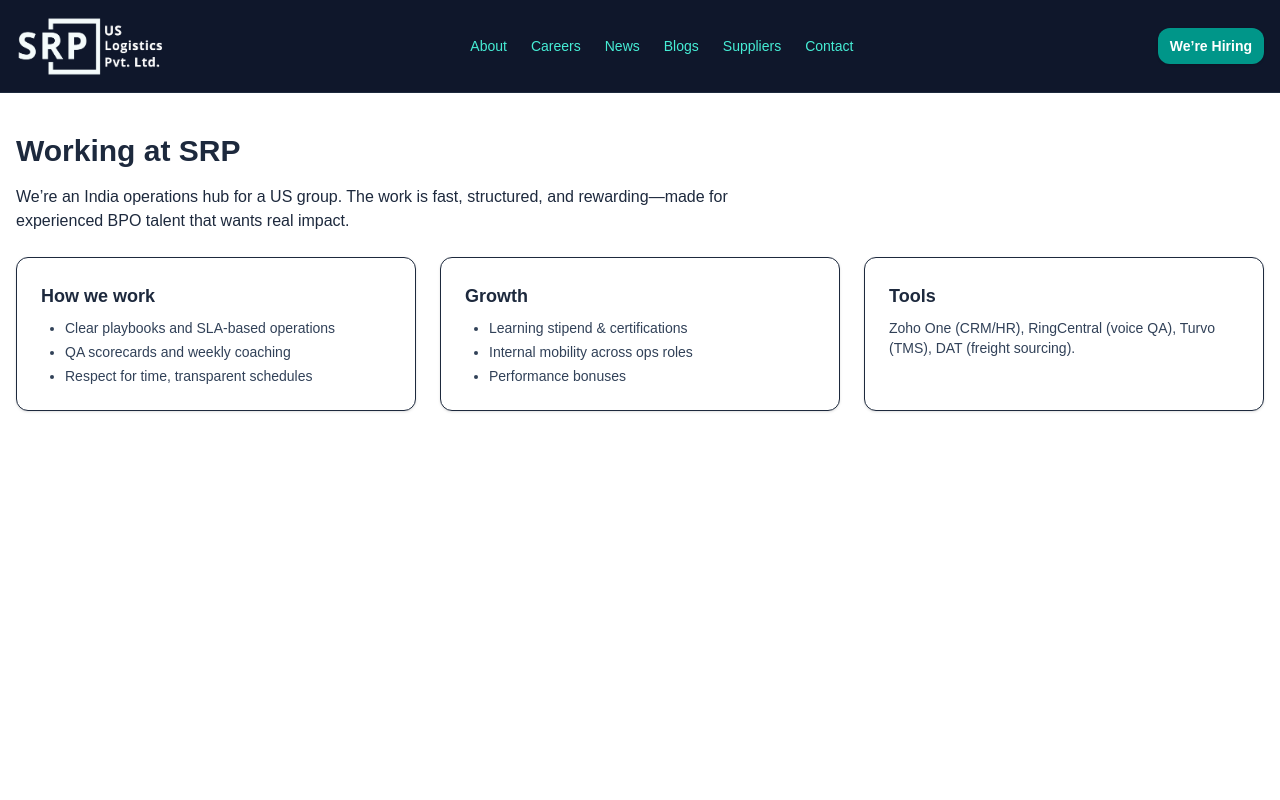
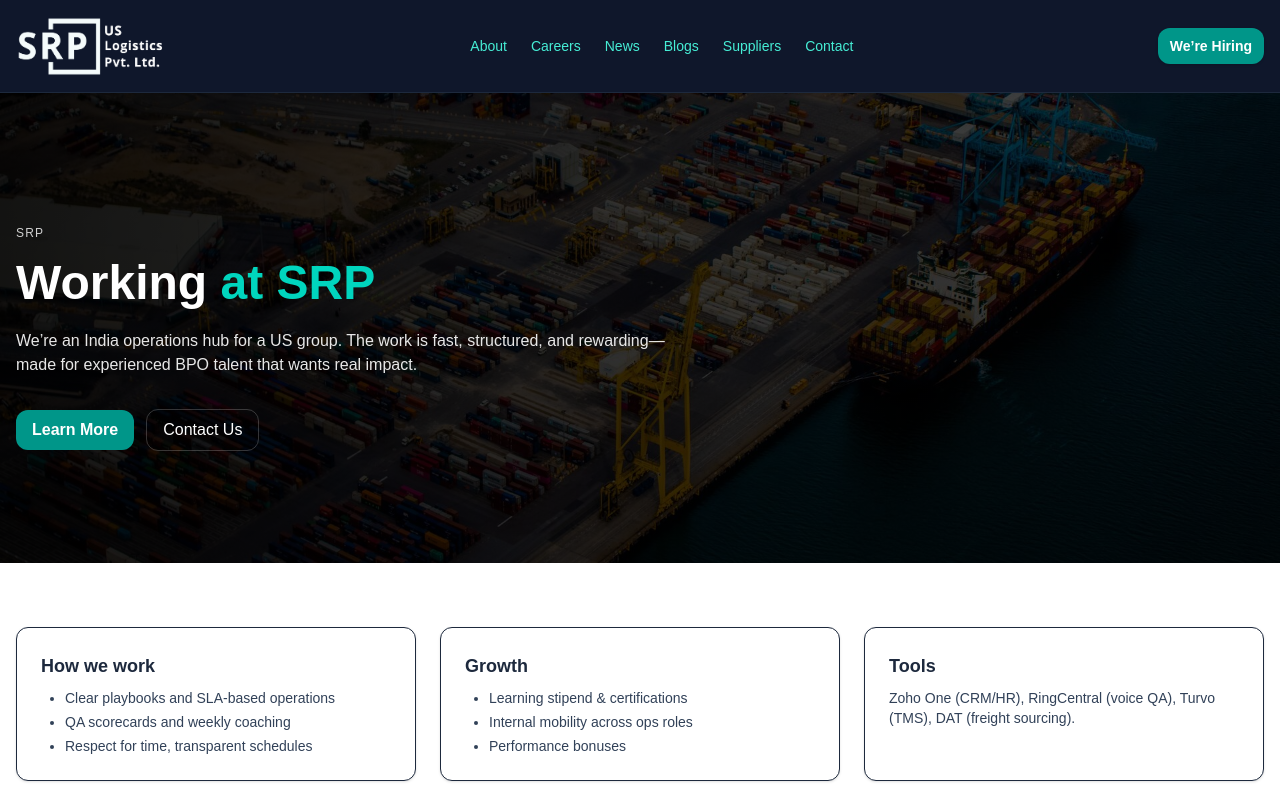
Before and after one commit to vivekinsonix/srp-india, a Next.js app: page /about/working-at-srp in a window 1280 px wide. Shown: the top 800 px of the page. Built offline with nearby package versions, Linux system fonts and the light colour scheme.

Commit message:
Sub neader chnages

```diff
--- a/src/app/about/improving-communities/page.tsx
+++ b/src/app/about/improving-communities/page.tsx
@@ -1,19 +1,24 @@
 import Header from "../../header/page";
 import Footer from "../../footer/page";
+import HeroSection from "@/app/subheader/page";
 
 export default function CommunitiesPage() {
   return (
     <>
       <div className="min-h-screen bg-white text-slate-800">
         <Header />
+        <HeroSection
+          backgroundImage="/hero-bg.jpg"
+          eyebrow="SRP"
+          title="Improving"
+          highlight="Communities"
+          description=" Our growth must uplift the communities around us. We invest in youth
+        readiness, campus events, and local CSR that creates pathways into
+        meaningful work."
+          primaryAction={{ label: "Learn More", href: "/about" }}
+          secondaryAction={{ label: "Contact Us", href: "/contact" }}
+        />
         <main className=" mx-auto max-w-7xl px-4 py-10">
-      <h1 className="text-3xl font-semibold">Improving Communities</h1>
-
-      <p className="lead mt-4 max-w-3xl">
-        Our growth must uplift the communities around us. We invest in youth
-        readiness, campus events, and local CSR that creates pathways into
-        meaningful work.
-      </p>
 
           <div className="prose mt-6 max-w-none">
             <h2>Programs</h2>
--- a/src/app/about/working-at-srp/page.tsx
+++ b/src/app/about/working-at-srp/page.tsx
@@ -2,19 +2,25 @@
 
 import Header from "../../header/page";
 import Footer from "../../footer/page";
+import HeroSection from "@/app/subheader/page";
 
 export default function WorkingAtSRPPage() {
   return (
     <>
       <div className="min-h-screen bg-white text-slate-800">
         <Header />
+        <HeroSection
+          backgroundImage="/hero-bg.jpg"
+          eyebrow="SRP"
+          title="Working"
+          highlight="at SRP"
+          description="We’re an India operations hub for a US group. The work is fast,
+            structured, and rewarding—made for experienced BPO talent that wants
+            real impact."
+          primaryAction={{ label: "Learn More", href: "/about" }}
+          secondaryAction={{ label: "Contact Us", href: "/contact" }}
+        />
         <main className=" mx-auto max-w-7xl px-4 py-10">
-      <h1 className="text-3xl font-semibold">Working at SRP</h1>
-      <p className="lead mt-4 max-w-3xl">
-        We’re an India operations hub for a US group. The work is fast,
-        structured, and rewarding—made for experienced BPO talent that wants
-        real impact.
-      </p>
 
           <div className="grid md:grid-cols-3 gap-6 mt-6">
             {/* How we work */}
```
Lines whose indentation alone changed are shown as unchanged.
